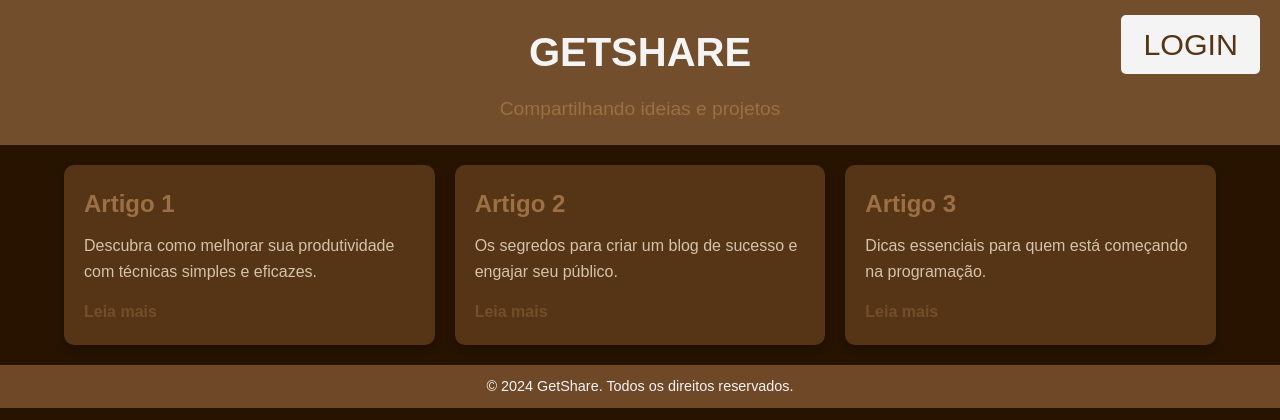
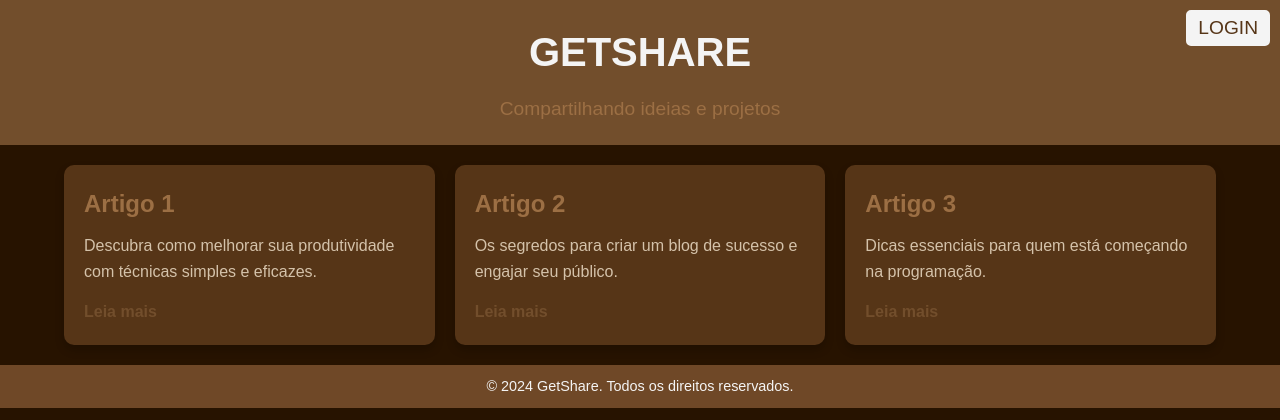
Before and after one commit to Emanuel7Oliveira/Flask-website, a Flask app: page / in a window 1280 px wide. Shown: the top 420 px of the page. Run offline with Flask 3, Linux system fonts and the light colour scheme.

Commit message:
Fix layout bugs

```diff
--- a/templates/css/style.css
+++ b/templates/css/style.css
@@ -32,16 +32,16 @@ header p {
 }
 
 .login_button1 {
-  padding: 10px 20px;
+  padding: 5px 10px;
   border: 2px solid #f4f4f4;
   border-radius: 5px;
   background: #f4f4f4;
   color: #563517;
-  font-size: 1.9em;
+  font-size: 1.2em;
   text-transform: uppercase;
   position: absolute;
-  top: 15px;
-  right: 20px;
+  top: 10px;
+  right: 10px;
   cursor: pointer;
   transition: 0.3s;
 }
--- a/templates/login.html
+++ b/templates/login.html
@@ -7,7 +7,7 @@
     <title>Fazer login</title>
 </head>
 <body>
-    <div class="login-container">
+    <div class="container">
         <h1>Login</h1>
         <form method="POST">
             <label for="username">Nome de usuário:</label>
```
